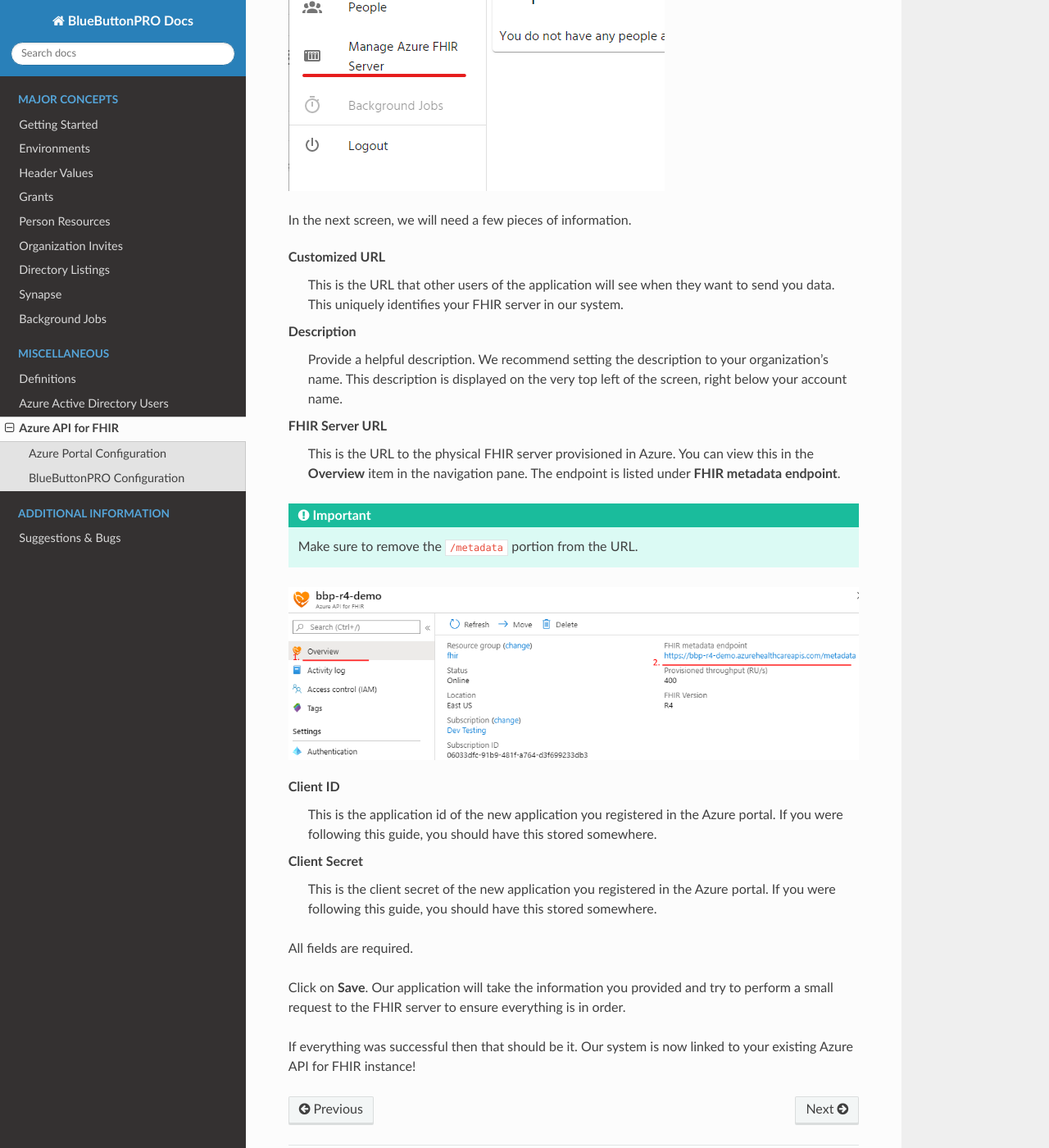
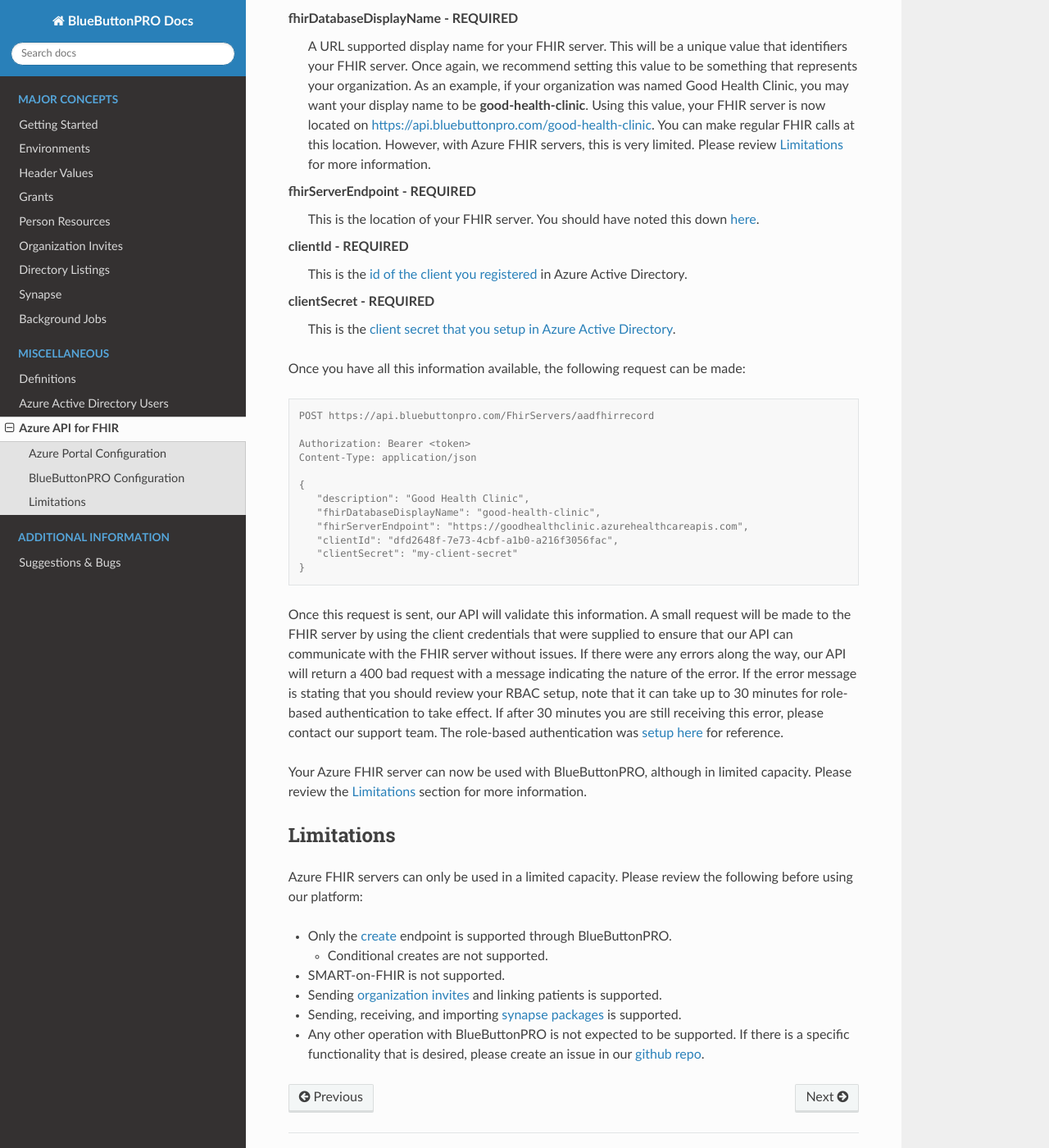
Before and after one commit to darena-solutions/bluebuttonpro-public, a Sphinx documentation site: the page built from docs/source/azure-api-linking.rst, in a window 1280 px wide and 1400 px high, scrolled down 5512 px. Shown: the whole window at 82% size. Built offline with Sphinx 7.4.7 and the Read the Docs theme 2.0.0, drawn with Linux system fonts in a browser that asks for light colours; some of the changed text lies outside the part shown.

Commit message:
Updated azure fhir server support documentation.

```diff
--- a/docs/source/azure-api-linking.rst
+++ b/docs/source/azure-api-linking.rst
@@ -8,6 +8,10 @@
 .. note::
    This guide assumes an Azure API for FHIR instance has already been provisioned and is ready for use
    in your Azure portal.
+
+Before continuing, ensure that you have reviewed the :doc:`getting-started` guide and that you have
+a client application ready for use that can request access tokens for our platform. This will be required
+later to configure your Azure FHIR server with BlueButtonPRO.
 
 Azure Portal Configuration
 --------------------------
@@ -25,21 +29,20 @@
 
 .. image:: _images/aad-app-registration-new.png
 
+.. _azure-api-linking-application-name:
+
 In the next page, provide a name for this application, such as "BlueButtonPRO". You can leave everything
 else as default. Once done, click on the **Register** button.
 
-Once the application has been created, click on the **API permissions** item in the navigation pane
-on the left. Click on **Add a permission**. Select the **APIs my organization uses** tab. Search for
-"azure healthcare apis". Select the **user_impersonation** permission. Finally, click on **Add permissions**
-to add this permission for the application.
+.. _azure-api-linking-client-id-take-note:
 
-.. image:: _images/aad-app-registration-permission-1.png
+Once completed, take note of the client id as you will need to supply this value to BlueButtonPRO later:
 
-.. image:: _images/aad-app-registration-permission-2.png
+.. image:: _images/aad-app-client-id-note.png
 
-.. image:: _images/aad-app-registration-permission-3.png
+.. _azure-api-linking-client-secret:
 
-You will be setting up the client credentials next. Click on the **Certificates & secrets** item in
+Next, you will be setting up the client credentials. Click on the **Certificates & secrets** item in
 the navigation pane on the left. Then at the bottom, click on **+ New client secret**. A popup window
 should appear. Enter in a description for this secret, such as "BlueButtonPRO API Secret". Set the expiration
 to **Never**. This is how it should look like at this point:
@@ -55,25 +58,48 @@
    section, :ref:`bluebuttonpro-configuration`, to understand how to update the Azure API for FHIR details
    in BlueButtonPRO.
 
-There are two additional pieces of information you will need to retrieve. Click on the **Overview** item
-on the navigation pane to the left. Click on the link under **Managed application in local directory**:
-
-.. image:: _images/add-app-registration-overview.png
-
-On the new screen, copy the **Object ID** and **Application ID** and store it somewhere as it will be
-needed later:
-
-.. image:: _images/aad-app-registration-object-id-copy.png
+.. _azure-api-linking-rbac-setup:
 
 Navigate to your Azure API for FHIR instance. This can be done by searching for "azure for fhir api"
-in the search box at the top of the screen. Once your instance has been selected, click on the **Authentication**
-item on the navigation pane to the left. In the **Allowed object IDs** section, enter in the object
-ID of the new registered application that you saved earlier on a new line. Then click on **Save** and
-wait for the update to complete (this can take several minutes). Ensure that the **Audience** value
-is set to ``https://azurehealthcareapis.com``, which is the default. The **Authority** value should
-also remain the default:
+in the search box at the top of the screen. Once your instance has been selected, click on the **Access control (IAM)**
+item on the navigation pane to the left:
 
-.. image:: _images/aad-fhir-server-object-id.png
+.. image:: _images/aad-fhir-server-access-control-iam.png
+
+Click on the **Role assignments** tab:
+
+.. image:: _images/aad-fhir-server-role-assignments.png
+
+Click on the **Add** button at the top of the section and then click on **Add role assignment**:
+
+.. image:: _images/aad-fhir-server-add-role-assignment.png
+
+A pane should have opened up to the right. For the **Role** section, at this time we require the **FHIR
+Data Writer** role only. It should not be too far down the drop down list, but you can always search
+for this in the search bar. For **Assign access to**, keep this as the default value of **User, group,
+or service principal**. In the **Select** section, search for the name of the :ref:`application you registered
+<azure-api-linking-application-name>`. In this documentation, the application was named **BlueButtonPRO**.
+Once the application shows up in the search result list, make sure you click on this application so
+that it comes below down to the **Selected members** section. This is how the pane should look like
+at this point:
+
+.. image:: _images/aad-fhir-server-role-completion.png
+
+Once completed, click on the **Save** button.
+
+.. note::
+   From `Microsoft's documentation <https://docs.microsoft.com/en-us/azure/role-based-access-control/troubleshooting#role-assignment-changes-are-not-being-detected>`_,
+   it can take up to 30 minutes before these changes take effect.
+
+.. _azure-api-linking-endpoint-take-note:
+
+That should be all the setup that is needed on the Azure side. Now we need to just note down a few more
+things. Navigate to the **Overview** item in the navigation pane. Take note of the **FHIR metadata endpoint**.
+This is the location of your FHIR server (without the ``/metadata`` at the end). Keep note of this endpoint
+as you will need to supply this to BlueButtonPRO in the next section.
+
+Click on the **Authentication** item in the navigation pane. Ensure that the **Audience** value is the
+same as your FHIR server endpoint.
 
 .. _bluebuttonpro-configuration:
 
@@ -81,44 +107,80 @@
 ---------------------------
 Once the configuration is complete on the Azure Portal side, this information now needs to be entered
 into BlueButtonPRO. Before starting this section, ensure that you have registered your organization
-into our system. If you haven't done so, please review :ref:`azure-active-directory-users`.
+into our system. If you haven't done so, please review :ref:`azure-active-directory-users`. Additionally,
+the client application that will be used to request access tokens for our platform must also have been
+registered. Review the :doc:`getting-started` guide to learn more.
 
-Navigate to `<https://app.bluebuttonpro.com>`_. Login with your Azure Active Directory credentials.
-Select the **Manage FHIR Server** item on the navigation pane to the left:
+Obtain an access token with your client by logging in with your Azure Active Directory credentials.
+The endpoint to configure your FHIR server is https://api.bluebuttonpro.com/FhirServers/aadfhirrecord.
+This endpoint accepts the following parameters:
 
-.. image:: _images/bbp-manage-azure-fhir-server.png
+description
+   A small description for the FHIR server. We recommend setting this value to be the name of your organization.
 
-In the next screen, we will need a few pieces of information.
+fhirDatabaseDisplayName - **REQUIRED**
+   A URL supported display name for your FHIR server. This will be a unique value that identifiers your
+   FHIR server. Once again, we recommend setting this value to be something that represents your organization.
+   As an example, if your organization was named Good Health Clinic, you may want your display name
+   to be **good-health-clinic**. Using this value, your FHIR server is now located on https://api.bluebuttonpro.com/good-health-clinic.
+   You can make regular FHIR calls at this location. However, with Azure FHIR servers, this is very
+   limited. Please review :ref:`azure-api-linking-limitations` for more information.
 
-Customized URL
-   This is the URL that other users of the application will see when they want to send you data. This
-   uniquely identifies your FHIR server in our system.
+fhirServerEndpoint - **REQUIRED**
+   This is the location of your FHIR server. You should have noted this down :ref:`here <azure-api-linking-endpoint-take-note>`.
 
-Description
-   Provide a helpful description. We recommend setting the description to your organization's name.
-   This description is displayed on the very top left of the screen, right below your account name.
+clientId - **REQUIRED**
+   This is the :ref:`id of the client you registered <azure-api-linking-client-id-take-note>` in Azure
+   Active Directory.
 
-FHIR Server URL
-   This is the URL to the physical FHIR server provisioned in Azure. You can view this in the **Overview**
-   item in the navigation pane. The endpoint is listed under **FHIR metadata endpoint**.
+clientSecret - **REQUIRED**
+   This is the :ref:`client secret that you setup in Azure Active Directory <azure-api-linking-client-secret>`.
 
-.. important::
-   Make sure to remove the ``/metadata`` portion from the URL.
+Once you have all this information available, the following request can be made:
 
-.. image:: _images/aad-fhir-server-endpoint.png
+.. code-block:: console
 
-Client ID
-   This is the application id of the new application you registered in the Azure portal. If you were
-   following this guide, you should have this stored somewhere.
+   POST https://api.bluebuttonpro.com/FhirServers/aadfhirrecord
 
-Client Secret
-   This is the client secret of the new application you registered in the Azure portal. If you were
-   following this guide, you should have this stored somewhere.
+   Authorization: Bearer <token>
+   Content-Type: application/json
 
-All fields are required.
+   {
+      "description": "Good Health Clinic",
+      "fhirDatabaseDisplayName": "good-health-clinic",
+      "fhirServerEndpoint": "https://goodhealthclinic.azurehealthcareapis.com",
+      "clientId": "dfd2648f-7e73-4cbf-a1b0-a216f3056fac",
+      "clientSecret": "my-client-secret"
+   }
 
-Click on **Save**. Our application will take the information you provided and try to perform a small
-request to the FHIR server to ensure everything is in order.
+Once this request is sent, our API will validate this information. A small request will be made to the
+FHIR server by using the client credentials that were supplied to ensure that our API can communicate
+with the FHIR server without issues. If there were any errors along the way, our API will return a 400
+bad request with a message indicating the nature of the error. If the error message is stating that
+you should review your RBAC setup, note that it can take up to 30 minutes for role-based authentication
+to take effect. If after 30 minutes you are still receiving this error, please contact our support team.
+The role-based authentication was :ref:`setup here <azure-api-linking-rbac-setup>` for reference.
 
-If everything was successful then that should be it. Our system is now linked to your existing Azure
-API for FHIR instance!
+Your Azure FHIR server can now be used with BlueButtonPRO, although in limited capacity. Please review
+the :ref:`azure-api-linking-limitations` section for more information.
+
+.. _azure-api-linking-limitations:
+
+Limitations
+-----------
+
+Azure FHIR servers can only be used in a limited capacity. Please review the following before using
+our platform:
+
+* Only the `create <https://www.hl7.org/fhir/http.html#create>`_ endpoint is supported through BlueButtonPRO.
+
+  * Conditional creates are not supported.
+
+* SMART-on-FHIR is not supported.
+
+* Sending :doc:`organization invites <organization-invite>` and linking patients is supported.
+
+* Sending, receiving, and importing :doc:`synapse packages <synapse>` is supported.
+
+* Any other operation with BlueButtonPRO is not expected to be supported. If there is a specific functionality
+  that is desired, please create an issue in our `github repo <https://github.com/darena-solutions/bluebuttonpro-public>`_.
```
Also changed, not shown: docs/source/aad-users.rst (+11 -11 lines), docs/source/_images/aad-app-client-id-note.png (added), docs/source/_images/aad-app-registration-object-id-copy.png (deleted), docs/source/_images/aad-app-registration-permission-1.png (deleted), docs/source/_images/aad-app-registration-permission-2.png (deleted), docs/source/_images/aad-app-registration-permission-3.png (deleted), docs/source/_images/aad-fhir-server-access-control-iam.png (added), docs/source/_images/aad-fhir-server-add-role-assignment.png (added), docs/source/_images/aad-fhir-server-endpoint.png (deleted), docs/source/_images/aad-fhir-server-role-assignments.png (added), docs/source/_images/aad-fhir-server-role-completion.png (added), docs/source/_images/aad-login-btn.png, docs/source/_images/add-app-registration-overview.png (deleted), docs/source/_images/bbp-manage-azure-fhir-server.png (deleted).
